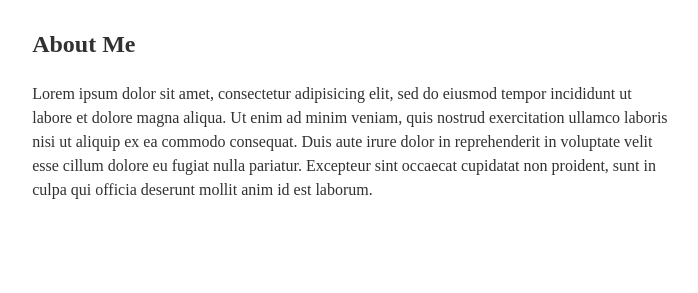
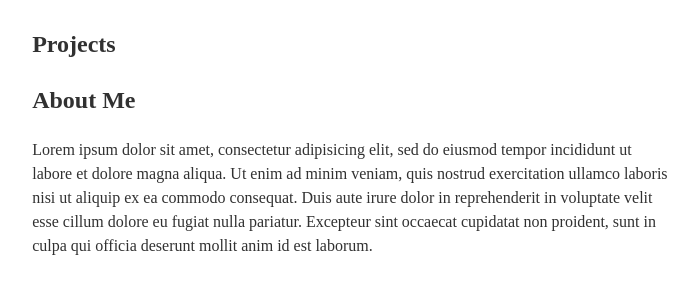
Before and after one commit to janousek77/portfolio, a plain HTML site: page chris/index.html in a window 1280 px wide. Shown: the part 159-452 px from the top of the page, without its empty margins (277-975 px from the left). Drawn offline with nearby package versions, Linux system fonts and the light colour scheme; files whose address does not match are found by name.

Commit message:
added js file and started constructor function did a little bit of styling

```diff
--- a/chris/index.html
+++ b/chris/index.html
@@ -31,6 +31,9 @@
   <aside class="left"></aside>
   <main>
     <section>
+      <h2>Projects</h2>
+    </section>
+    <section>
       <h2>About Me</h2>
       <p>Lorem ipsum dolor sit amet, consectetur adipisicing elit, sed do eiusmod tempor incididunt ut labore et dolore magna aliqua. Ut enim ad minim veniam, quis nostrud exercitation ullamco laboris nisi ut aliquip ex ea commodo consequat. Duis aute irure dolor in reprehenderit in voluptate velit esse cillum dolore eu fugiat nulla pariatur. Excepteur sint occaecat cupidatat non proident, sunt in culpa qui officia deserunt mollit anim id est laborum.</p>
     </section>
--- a/chris/styles/layout.css
+++ b/chris/styles/layout.css
@@ -38,7 +38,7 @@
   }
 }
 
-@media(min-width: 600px){
+@media(min-width: 700px){
   aside {
     width: 24%;
     height: 100%;
@@ -47,7 +47,7 @@
   }
 }
 
-@media(min-width: 600px){
+@media(min-width: 700px){
   main {
     width: 50%;
     height: 100%;
```
Also changed, not shown: chris/app.js (added, +7 -0 lines), chris/styles/modules.css (+4 -4 lines).
